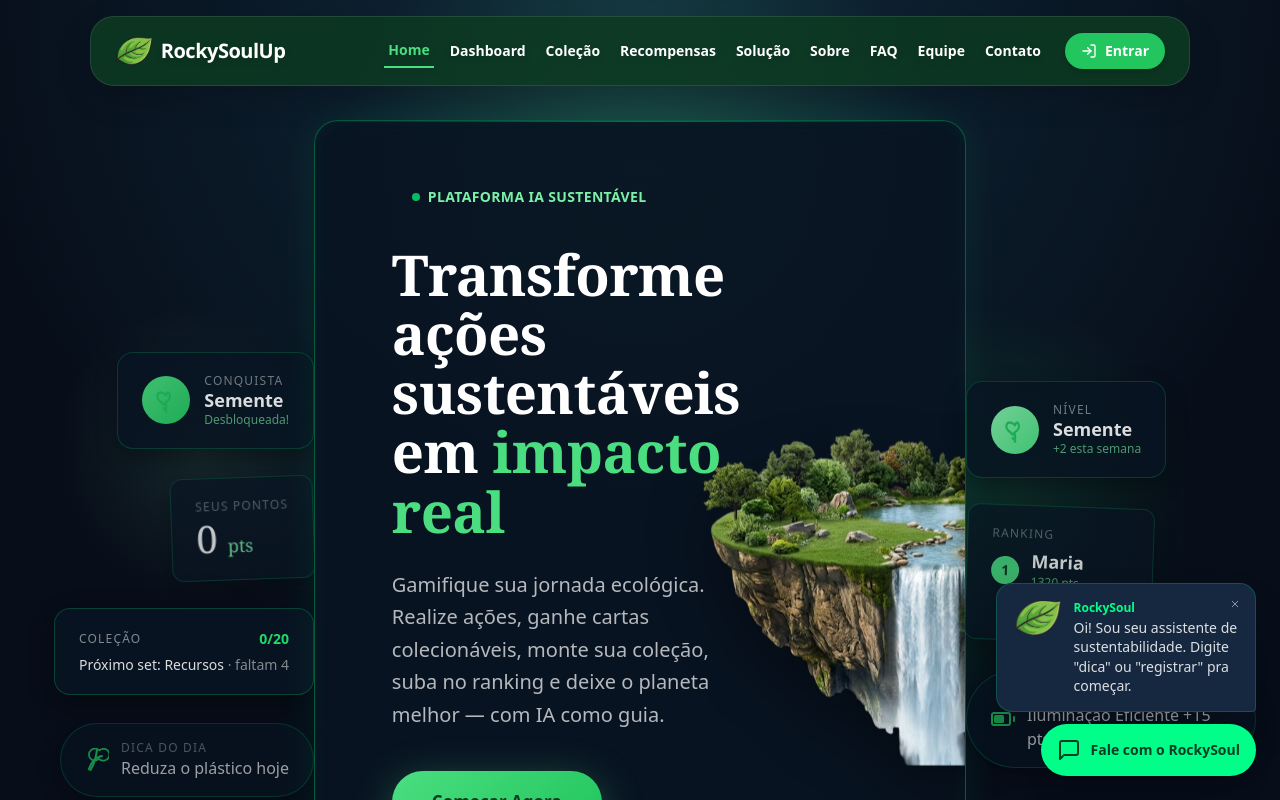
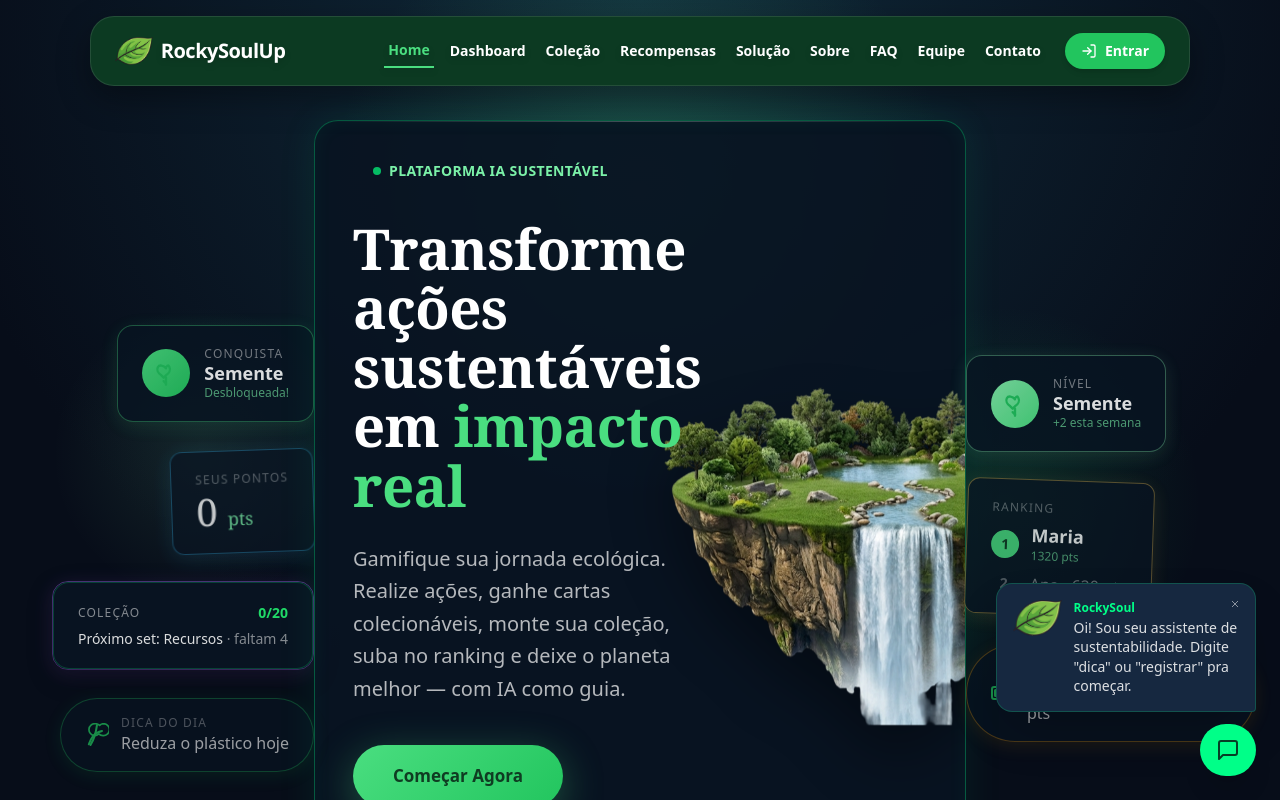
Before and after one commit to igorodriguesd/rockysoul-react, a React (Vite) app: page / in a window 1280 px wide. Shown: the top 800 px of the page. Built offline with nearby package versions, Linux system fonts and the light colour scheme.

Commit message:
feat: Atualização nos cards da home e cabeçalho.

```diff
--- a/src/components/Chat.tsx
+++ b/src/components/Chat.tsx
@@ -523,7 +523,6 @@ export default function Chat() {
               <svg className="shrink-0" width="24" height="24" viewBox="0 0 24 24" fill="none" stroke="currentColor" strokeWidth="2" strokeLinecap="round" strokeLinejoin="round">
                 <path d="M21 15a2 2 0 0 1-2 2H7l-4 4V5a2 2 0 0 1 2-2h14a2 2 0 0 1 2 2z" />
               </svg>
-              <span className="text-sm font-semibold whitespace-nowrap">Fale com o RockySoul</span>
             </button>
           </div>
         </div>
@@ -536,7 +535,7 @@ export default function Chat() {
               <img src="/imagens/logo.png" alt="" className="h-6 w-auto opacity-90" />
             </div>
             <div className="flex-1 min-w-0">
-              <h3 className="font-serif-display text-lg leading-tight">RockySoulUp</h3>
+              <h3 className="font-serif-display text-lg leading-tight">RockySoul</h3>
               <p className="text-white/70 text-xs">Assistente de Sustentabilidade</p>
             </div>
             <button
--- a/src/components/Header.tsx
+++ b/src/components/Header.tsx
@@ -93,7 +93,7 @@ export default function Header() {
 
   return (
     <>
-      <header className="fixed top-4 left-1/2 -translate-x-1/2 z-100 w-[calc(100%-2rem)] max-w-275 px-5 sm:px-6 py-4 flex items-center justify-between rounded-3xl bg-[#0c3a22]/85 border border-white/10 shadow-[0_12px_32px_rgba(0,0,0,0.18)] box-border">
+      <header className="fixed top-4 left-1/2 -translate-x-1/2 z-100 w-[calc(100%-2rem)] max-w-275 px-5 sm:px-6 py-4 flex items-center justify-between rounded-3xl bg-[#0c3a22] border border-white/10 shadow-[0_12px_32px_rgba(0,0,0,0.35)] box-border">
         <NavLink to="/" className="flex items-center gap-2 shrink-0">
           <img src="/imagens/logo.png" alt="RockySoulUp" className="h-7 w-auto opacity-90" />
           <span
@@ -159,7 +159,7 @@ export default function Header() {
             )}
 
             {usuarioAberto && (
-              <div className="absolute right-0 top-full mt-3 w-72 rounded-2xl bg-[#0f1c2e]/95 shadow-2xl border border-white/10 p-3 z-120">
+              <div className="absolute right-0 top-full mt-3 w-72 rounded-2xl bg-[#0f1c2e] shadow-2xl border border-white/10 p-3 z-120">
                 <div className="rounded-2xl p-4 bg-[#0c3a22] relative overflow-hidden">
                   <div
                     className="absolute top-0 right-0 w-20 h-20 rounded-full opacity-10"
@@ -313,7 +313,7 @@ export default function Header() {
       </header>
 
       {menuAberto && (
-        <div className="fixed top-20 right-6 z-100 lg:hidden w-48 bg-[#0f1c2e]/95 shadow-lg rounded-2xl p-3 border border-white/10">
+        <div className="fixed top-20 right-6 z-100 lg:hidden w-48 bg-[#0f1c2e] shadow-lg rounded-2xl p-3 border border-white/10">
           <nav className="flex flex-col gap-1">
             {links.map(link => (
               <NavLink
--- a/src/pages/Home.tsx
+++ b/src/pages/Home.tsx
@@ -47,6 +47,21 @@ export function Home() {
 
   return (
     <>
+      {/* ANIMAÇÃO DA ILHA FLUTUANTE */}
+      <style>{`
+        @keyframes flutuarIlha {
+          0%, 100% {
+            transform: translateY(0px);
+          }
+          50% {
+            transform: translateY(-16px);
+          }
+        }
+        .animacao-flutuante {
+          animation: flutuarIlha 4s ease-in-out infinite;
+        }
+      `}</style>
+
       <section className="relative min-h-screen w-full overflow-hidden pt-4 pb-6">
         <div className="home-bg pointer-events-none fixed inset-0">
           <div
@@ -84,9 +99,17 @@ export function Home() {
 
         <div className="relative z-10 pt-2 w-full max-w-[1900px] mx-auto flex items-center justify-between gap-0 px-6">
 
+          {/* ASIDE ESQUERDA - CARDS LATERAIS */}
           <aside className="hidden xl:flex flex-col items-end gap-7 w-72.5 shrink-0 self-stretch justify-center">
+            {/* Card Conquista - Borda Verde Semente */}
             <div>
-              <div className="glass-side rounded-2xl px-6 py-5 flex items-center gap-3.5 opacity-85">
+              <div
+                className="glass-side rounded-2xl px-6 py-5 flex items-center gap-3.5 opacity-85 transition-transform duration-300 hover:-translate-y-2"
+                style={{
+                  border: '1px solid rgba(74, 222, 128, 0.4)',
+                  boxShadow: '0 4px 20px rgba(74, 222, 128, 0.15)',
+                }}
+              >
                 <div className="w-12 h-12 rounded-full flex items-center justify-center animate-pulse-glow" style={{ background: 'linear-gradient(135deg, #4ade80, #22c55e)' }}>
                   <img src="/icons/semente.svg" alt="" className="w-7 h-7" />
                 </div>
@@ -98,8 +121,15 @@ export function Home() {
               </div>
             </div>
 
+            {/* Card Seus Pontos - Borda Azul/Ciano */}
             <div>
-              <div className="glass-side rounded-xl px-6 py-5 opacity-75" style={{ transform: 'rotate(-2deg)' }}>
+              <div
+                className="glass-side rounded-xl px-6 py-5 opacity-75 -rotate-2 transition-transform duration-300 hover:-translate-y-2"
+                style={{
+                  border: '1px solid rgba(56, 189, 248, 0.4)',
+                  boxShadow: '0 4px 20px rgba(56, 189, 248, 0.15)',
+                }}
+              >
                 <p className="text-white/40 text-xs uppercase tracking-widest mb-1">Seus pontos</p>
                 <p className="text-white font-serif-display leading-none" style={{ fontSize: 38 }}>
                   {data.pontos} <span className="text-green-300 text-lg font-normal">pts</span>
@@ -107,12 +137,26 @@ export function Home() {
               </div>
             </div>
 
-            <div>
+            {/* Card Coleção - Borda Púrpura Épica */}
+            <div
+              className="transition-transform duration-300 hover:-translate-y-2 [&_*]:pointer-events-none cursor-default rounded-2xl"
+              style={{
+                border: '1px solid rgba(166, 108, 255, 0.45)',
+                boxShadow: '0 4px 20px rgba(166, 108, 255, 0.18)',
+              }}
+            >
               <CollectionChip />
             </div>
 
+            {/* Card Dica do Dia - Borda Esmeralda */}
             <div>
-              <div className="glass-side rounded-full px-6 py-4 flex items-center gap-3 opacity-70">
+              <div
+                className="glass-side rounded-full px-6 py-4 flex items-center gap-3 opacity-70 transition-transform duration-300 hover:-translate-y-2"
+                style={{
+                  border: '1px solid rgba(34, 197, 94, 0.4)',
+                  boxShadow: '0 4px 20px rgba(34, 197, 94, 0.15)',
+                }}
+              >
                 <img src="/icons/folha.svg" alt="" className="w-6 h-6 shrink-0" />
                 <div>
                   <p className="text-white/40 text-xs uppercase tracking-widest">Dica do dia</p>
@@ -122,9 +166,10 @@ export function Home() {
             </div>
           </aside>
 
+          {/* HERO CENTRAL */}
           <div
-            className="glass-hero rounded-3xl flex flex-col lg:flex-row items-center gap-10 lg:gap-0 relative overflow-hidden flex-1 min-w-0 max-w-260"
-            style={{ padding: 'clamp(44px, 7vw, 56px) clamp(22px, 6vw, 80px)', minHeight: 500 }}
+            className="glass-hero rounded-3xl flex flex-col lg:flex-row items-center gap-6 lg:gap-0 relative overflow-hidden flex-1 min-w-0 max-w-5xl"
+            style={{ padding: '30px 38px', minHeight: 300 }}
           >
             <div
               className="pointer-events-none absolute top-0 left-0 right-0 h-px opacity-60"
@@ -145,10 +190,10 @@ export function Home() {
                 <em className="not-italic" style={{ color: '#4ade80' }}>impacto real</em>
               </h1>
 
-<p className="text-white/70 leading-relaxed" style={{ fontSize: 20, maxWidth: 480 }}>
-  Gamifique sua jornada ecológica. Realize ações, ganhe cartas colecionáveis, monte sua coleção, suba no ranking
-  e deixe o planeta melhor — com IA como guia.
-</p>
+              <p className="text-white/70 leading-relaxed" style={{ fontSize: 20, maxWidth: 480 }}>
+                Gamifique sua jornada ecológica. Realize ações, ganhe cartas colecionáveis, monte sua coleção, suba no ranking
+                e deixe o planeta melhor — com IA como guia.
+              </p>
 
               <div className="flex items-center gap-3 flex-wrap mt-3">
                 <button
@@ -181,8 +226,9 @@ export function Home() {
               </button>
             </div>
 
+            {/* ILHA FLUTUANTE */}
             <div className="shrink-0 flex items-center justify-center relative max-w-full w-[300px] h-[350px] sm:w-[360px] sm:h-[420px] lg:w-[400px] lg:h-[470px]">
-              <div className="floating-island absolute inset-0">
+              <div className="floating-island animacao-flutuante absolute inset-0">
                 <img
                   src="/imagens/Ilha.png"
                   alt="Ilha Flutuante com Cachoeira"
@@ -192,9 +238,17 @@ export function Home() {
             </div>
           </div>
 
+          {/* ASIDE DIREITA - CARDS LATERAIS */}
           <aside className="hidden xl:flex flex-col items-start gap-7 w-72.5 shrink-0 self-stretch justify-center">
+            {/* Card Nível - Borda Verde Menta */}
             <div>
-              <div className="glass-side rounded-2xl px-6 py-5 flex items-center gap-3.5 opacity-85">
+              <div
+                className="glass-side rounded-2xl px-6 py-5 flex items-center gap-3.5 opacity-85 transition-transform duration-300 hover:-translate-y-2"
+                style={{
+                  border: '1px solid rgba(134, 239, 172, 0.4)',
+                  boxShadow: '0 4px 20px rgba(134, 239, 172, 0.15)',
+                }}
+              >
                 <div className="w-12 h-12 rounded-full flex items-center justify-center" style={{ background: 'linear-gradient(135deg, #86efac, #4ade80)' }}>
                   <img src={NIVEL_ICONES[nivel] ?? '/icons/semente.svg'} alt="" className="w-7 h-7" />
                 </div>
@@ -206,8 +260,15 @@ export function Home() {
               </div>
             </div>
 
+            {/* Card Ranking - Borda Dourada */}
             <div>
-              <div className="glass-side rounded-xl px-6 py-5 opacity-75" style={{ transform: 'rotate(2deg)' }}>
+              <div
+                className="glass-side rounded-xl px-6 py-5 opacity-75 rotate-2 transition-transform duration-300 hover:-translate-y-2"
+                style={{
+                  border: '1px solid rgba(245, 196, 81, 0.45)',
+                  boxShadow: '0 4px 20px rgba(245, 196, 81, 0.15)',
+                }}
+              >
                 <p className="text-white/40 text-xs uppercase tracking-widest mb-2.5">Ranking</p>
                 <div className="flex items-center gap-3">
                   <span
@@ -223,7 +284,7 @@ export function Home() {
                 </div>
                 {ranking[1] && (
                   <div className="flex items-center gap-3 mt-2.5 opacity-60">
-                    <span className="text-sm font-bold text-white/60 w-7 text-center">2</span>
+                    <span className="text-sm font-bold text-[#ffffff99] w-7 text-center">2</span>
                     <div>
                       <p className="text-white/75 text-base leading-none">{ranking[1].nome.split(' ')[0]} · {ranking[1].pontos} pts</p>
                     </div>
@@ -232,8 +293,15 @@ export function Home() {
               </div>
             </div>
 
+            {/* Card Desafio do Dia - Borda Laranja/Âmbar */}
             <div>
-              <div className="glass-side rounded-full px-6 py-4 flex items-center gap-3 opacity-70">
+              <div
+                className="glass-side rounded-full px-6 py-4 flex items-center gap-3 opacity-70 transition-transform duration-300 hover:-translate-y-2"
+                style={{
+                  border: '1px solid rgba(245, 158, 11, 0.4)',
+                  boxShadow: '0 4px 20px rgba(245, 158, 11, 0.15)',
+                }}
+              >
                 <img src={desafioDoDia.icone} alt="" className="w-6 h-6" />
                 <div>
                   <p className="text-white/40 text-xs uppercase tracking-widest">Desafio do dia</p>
```
